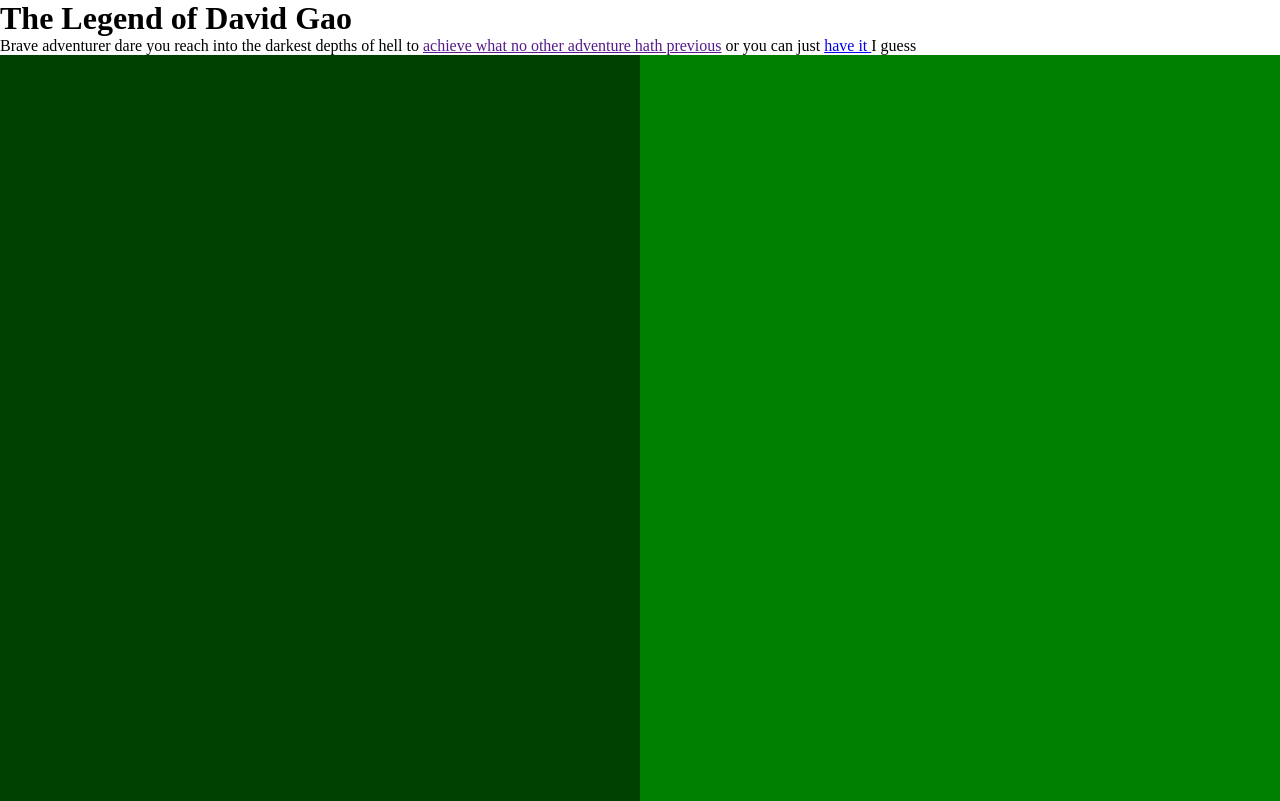
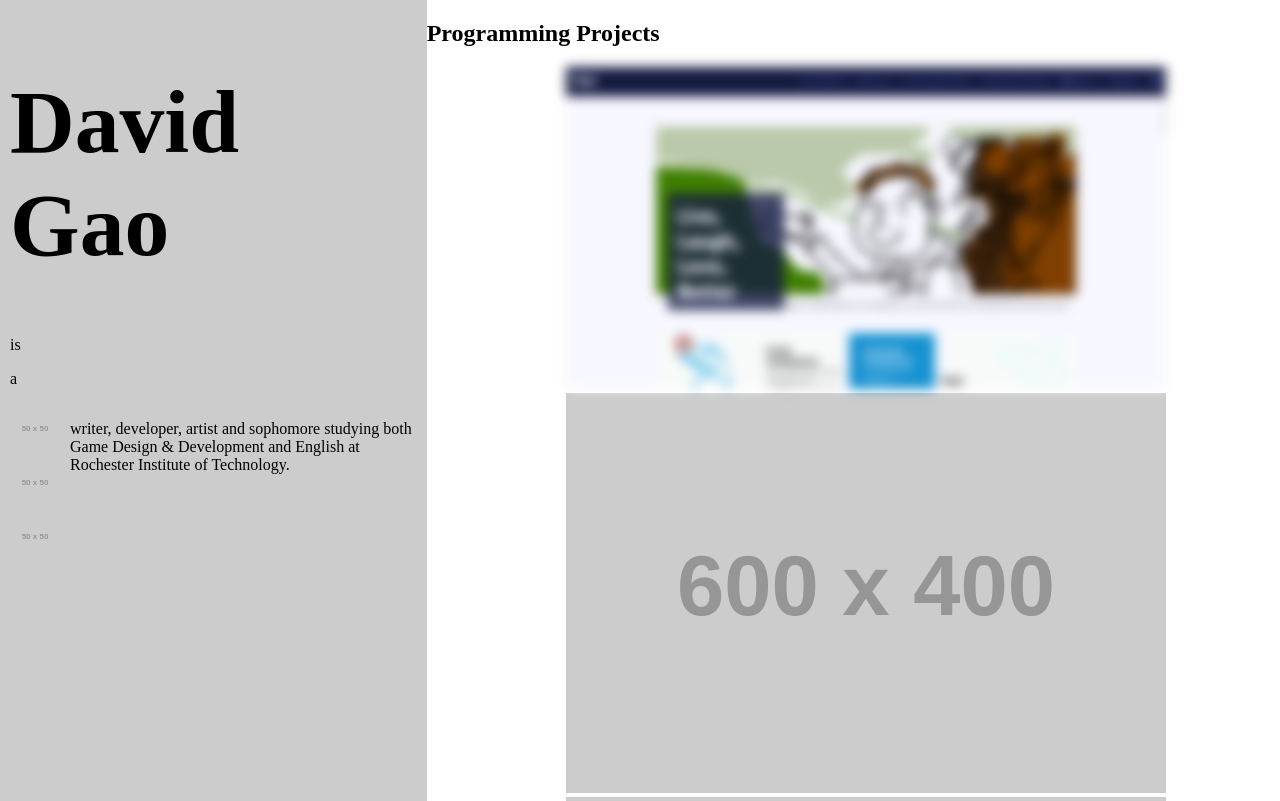
Before and after one commit to somedayvid/MyWebsiteNotJoke, a plain HTML site: page pages/index.html in a window 1280 px wide. Shown: the top 801 px of the page. Drawn offline with Linux system fonts and the light colour scheme; placeholder pictures from the web are drawn by us.

Commit message:
folder cleanup

```diff
--- a/pages/index.html
+++ b/pages/index.html
@@ -1,24 +1,50 @@
 <!DOCTYPE html>
 <html lang="en">
-    <head>
-        <meta name="viewport" content="width=device-width, inital-scale=1.0">
-        <meta charset="utf-8">
-        <link href="../styles/styles.css" rel="stylesheet">
+<head>
+    <meta charset="UTF-8">
+    <meta name="viewport" content="width=device-width, initial-scale=1.0">
+    <link rel="stylesheet" href="../styles/defaultStyles.css">
+    <title>David Gao</title>
+</head>
+<body>
+    <div id="main-container">
+        <div id="left-container">
+            <div>
+                <h1>David Gao</h1>
+                <p id="is" class="deco-text">is</p>
+                <p id="a" class="deco-text">a</p>
+            </div>
+            <div id="info-container">
+                <div id="contacts-list">
+                    <a href="https://github.com/somedayvid" rel="noopener" target="_blank"><img src="https://placehold.co/50x50" alt="Github Logo"></a>
+                    <a href="https://www.linkedin.com/in/david0w0/" rel="noopener" target="_blank"><img src="https://placehold.co/50x50" alt="Linkedin Logo"></a>
+                    <a href="https://somedayvid.itch.io/" rel="noopener" target="_blank"><img src="https://placehold.co/50x50" alt="Itch.io Logo"></a>
+                </div>
+                <div>
 
-    </head>
-    <body>
-        <h1>The Legend of David Gao</h1>
-        <p>
-            Brave adventurer dare you reach into the darkest depths of hell to <a href="">achieve what no other adventure hath previous</a>
-            or you can just <a href="defaultView.html">have it </a> I guess
-        </p>
-        <div id="container">
-            <div class="choice_divider" id="left">
 
+                    <p>writer, developer, artist and sophomore studying both Game Design & Development and
+                        English at Rochester Institute of Technology.
+                    </p>
+                </div>
             </div>
-            <div class="choice_divider" id="right">
+        </div>
+
+        <div id="right_container">
+            <h2>Programming Projects</h2>
+            <div>
+                <div class="display_container" id="class">
+                    <a href="https://people.rit.edu/~dg8516/235/project1/" rel="noopener" target="_blank"><img id="proj1" src="../media/siteSS.png" alt=""></a>
+                    <a href="https://people.rit.edu/~dg8516/235/project2/" rel="noopener" target="_blank"><img src="https://placehold.co/600x400" alt=""></a>
+                    <a href="https://people.rit.edu/~dg8516/235/project3/" rel="noopener" target="_blank"><img src="https://placehold.co/600x400" alt=""></a>
+                </div>
+            </div>
+
+            <h2>Written Works</h2>
+            <div>
 
             </div>
         </div>
-    </body>
+    </div>
+</body>
 </html>
--- a/styles/styles.css
+++ /dev/null
@@ -1,17 +0,0 @@
-*{
-    margin: 0;
-
-}
-
-#container{
-    height: 100vh;
-    width: 100vw;
-    background-color: green;
-}
-
-.choice_divider{
-    height: 100%;
-    width: 50%;
-    background-color: black;
-    opacity: 50%;
-}
```
Also changed, not shown: pages/defaultView.html (deleted, +0 -53 lines).
